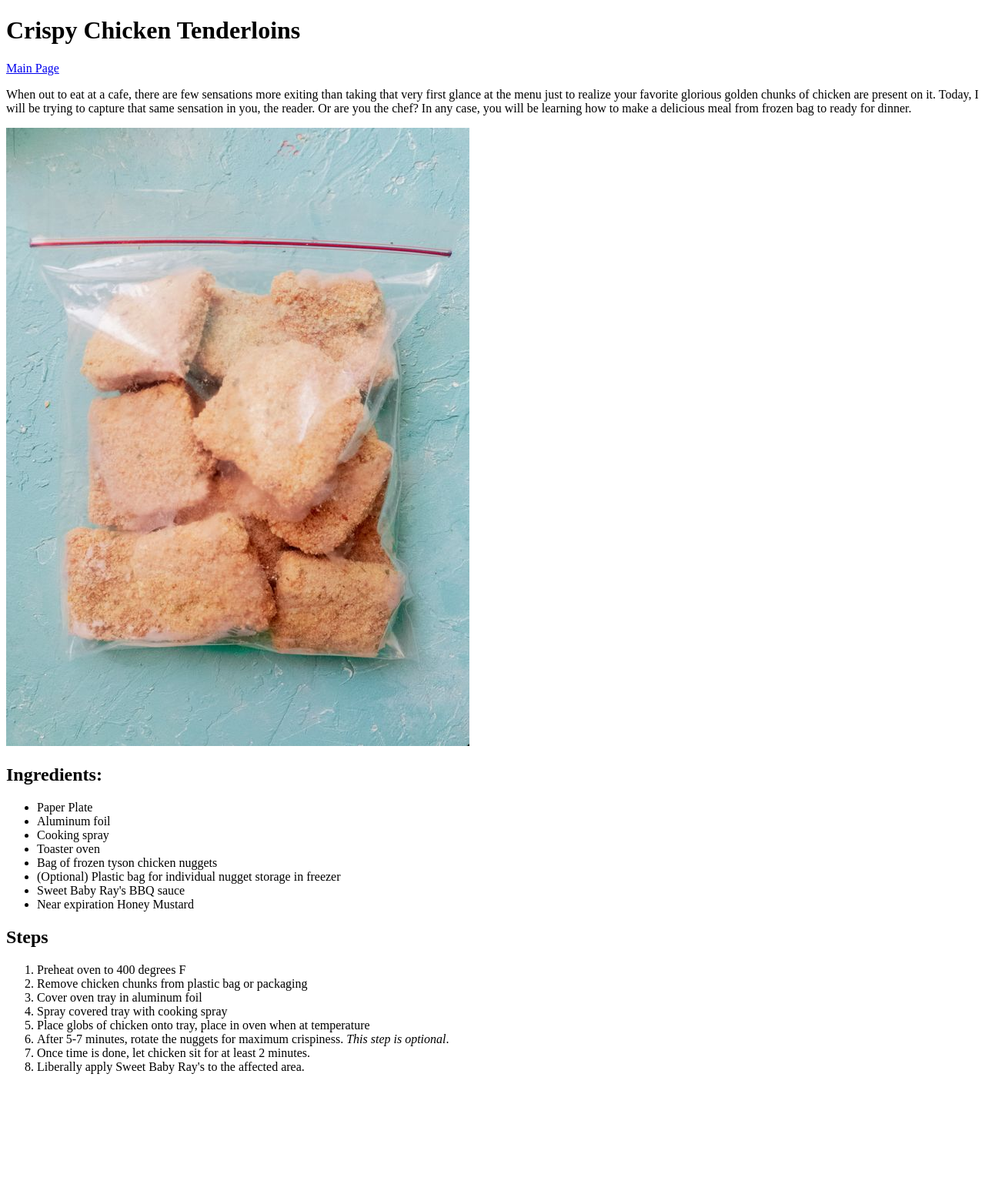
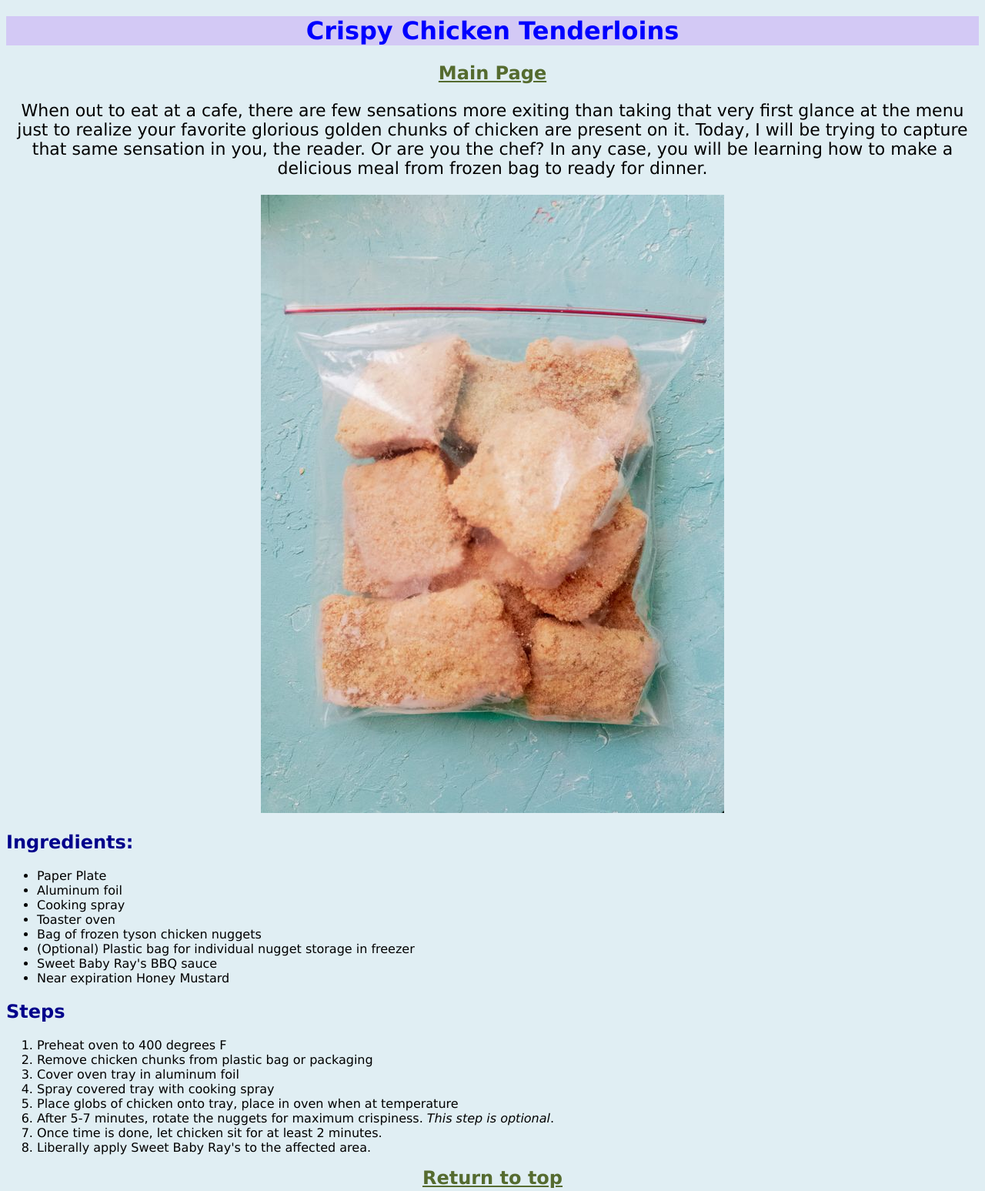
Before and after one commit to teej222/odin-recipes, a plain HTML site: page recipes/crispy-chicken-tenderloins.html in a window 1280 px wide. Shown: the whole page at 77% size. Before the commit the page ends 1411 px from the top, so only its background shows below. Drawn offline with Linux system fonts and the light colour scheme.

Commit message:
added styles.css

```diff
--- a/recipes/crispy-chicken-tenderloins.html
+++ b/recipes/crispy-chicken-tenderloins.html
@@ -3,14 +3,16 @@
     <head>
         <meta charset="utf-8">
         <title>Crispy Chicken Tenderloins</title>
+        <link rel="stylesheet" href="..\styles.css">
     </head>
     <body>
-        <h1>Crispy Chicken Tenderloins</h1>
+        <div>
+        <h1 id="header">Crispy Chicken Tenderloins</h1>
         <a href="../index.html">Main Page</a>
-        <p>When out to eat at a cafe, there are few sensations more exiting than taking that very first glance at the menu just to realize your favorite glorious golden chunks of chicken are present on it. Today, I will be trying to capture that same sensation in you, the reader. Or are you the chef? In any case, you will be learning how to make a delicious meal from frozen bag to ready for dinner.</p>
+        <p class="desc">When out to eat at a cafe, there are few sensations more exiting than taking that very first glance at the menu just to realize your favorite glorious golden chunks of chicken are present on it. Today, I will be trying to capture that same sensation in you, the reader. Or are you the chef? In any case, you will be learning how to make a delicious meal from frozen bag to ready for dinner.</p>
         <img src="../images/bag_chicken.jpg" alt="Chicken nuggets in a bag">
         <h2>Ingredients:</h2>
-        <ul>
+        <ul class="lists">
             <li>Paper Plate</li>
             <li>Aluminum foil</li>
             <li>Cooking spray</li>
@@ -21,7 +23,7 @@
             <li>Near expiration Honey Mustard</li>
         </ul>
         <h2>Steps</h2>
-        <ol>
+        <ol class="lists">
             <li>Preheat oven to 400 degrees F</li>
             <li>Remove chicken chunks from plastic bag or packaging</li>
             <li>Cover oven tray in aluminum foil</li>
@@ -31,5 +33,7 @@
             <li>Once time is done, let chicken sit for at least 2 minutes.</li>
             <li>Liberally apply Sweet Baby Ray's to the affected area.</li>
         </ol>
+        <a href="#header">Return to top</a>
+        </div>
     </body>
 </html>
--- /dev/null
+++ b/styles.css
@@ -0,0 +1,35 @@
+h1 {
+    color: blue;
+    background-color: rgba(140, 0, 255, 0.158);
+}
+
+body {
+    font-family:Verdana, Geneva, Tahoma, sans-serif;
+    text-align: center;
+    background-color: rgba(203, 227, 236, 0.589);
+}
+
+.chef {
+    height: 1000px;
+    width: 300px;
+}
+
+.desc {
+    font-size: 22px;
+}
+
+ul,
+ol,
+h2 {
+    text-align: left;
+}
+
+h2 {
+    color: darkblue;
+}
+
+a {
+    font-weight: bold;
+    color:darkolivegreen;
+    font-size:x-large;
+}
```
Also changed, not shown: index.html (+8 -4 lines), recipes/baked-ravioli.html (+7 -3 lines), recipes/tacos.html (+7 -3 lines).
